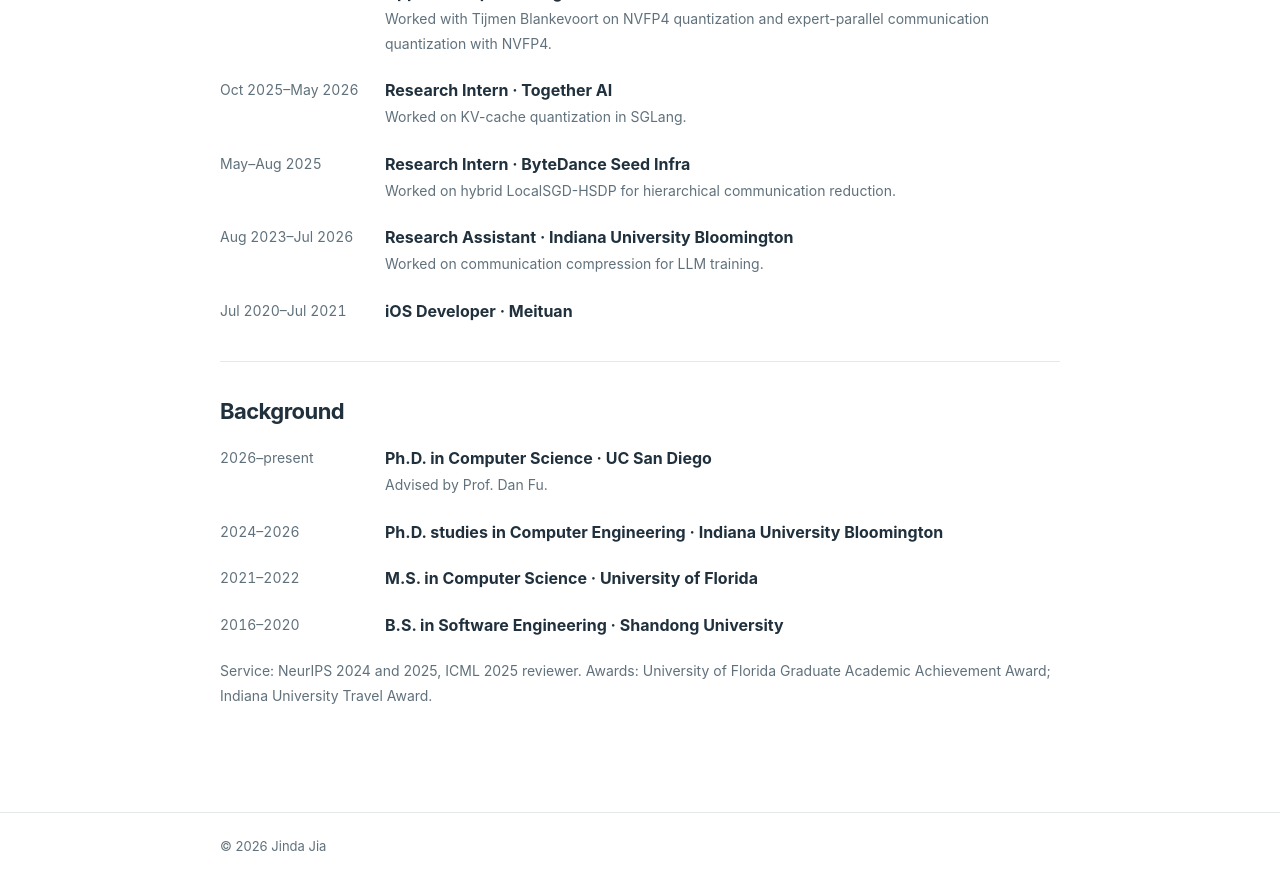
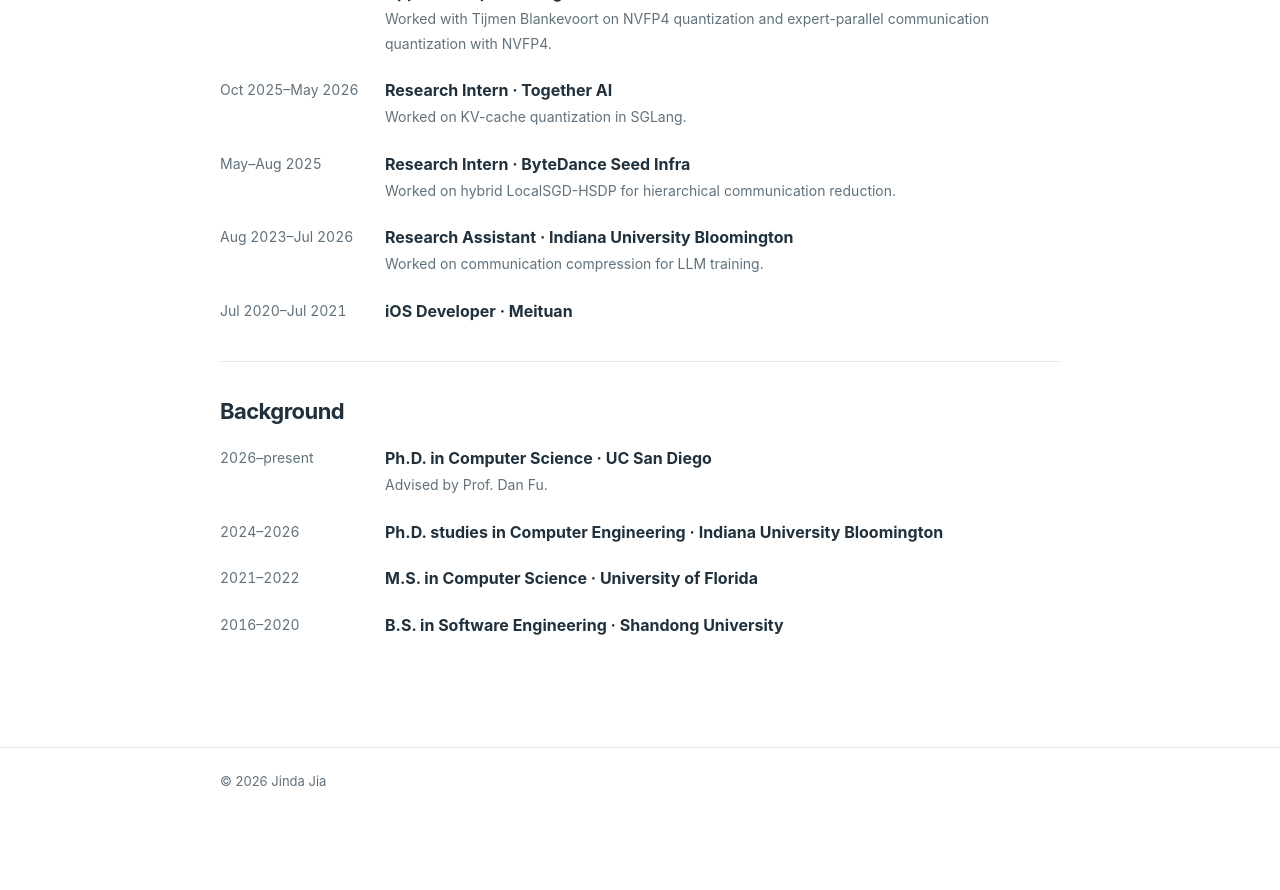
Before and after one commit to jindajia/jindajia.github.io, a Jekyll site: the page built from index.md, in a window 1280 px wide and 900 px high, scrolled down 1966 px. Shown: the top 890 px of the window. Built offline with Jekyll 4.4.1, drawn with Linux system fonts in a browser that asks for light colours; after the commit the page ends 2801 px from its top, so only the background shows below that.

Commit message:
Remove service and awards sentence from homepage

```diff
--- a/index.md
+++ b/index.md
@@ -71,5 +71,4 @@
   <div class="entry"><span class="date">2024–2026</span><div><h3>Ph.D. studies in Computer Engineering · Indiana University Bloomington</h3></div></div>
   <div class="entry"><span class="date">2021–2022</span><div><h3>M.S. in Computer Science · University of Florida</h3></div></div>
   <div class="entry"><span class="date">2016–2020</span><div><h3>B.S. in Software Engineering · Shandong University</h3></div></div>
-  <p class="compact">Service: NeurIPS 2024 and 2025, ICML 2025 reviewer. Awards: University of Florida Graduate Academic Achievement Award; Indiana University Travel Award.</p>
 </section>
```
